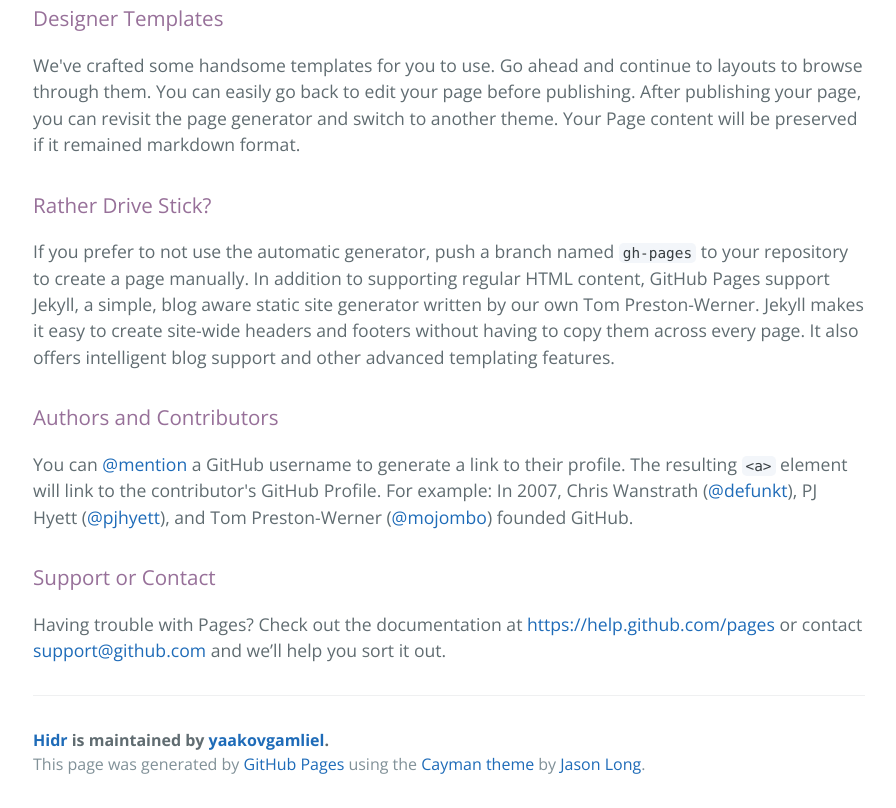
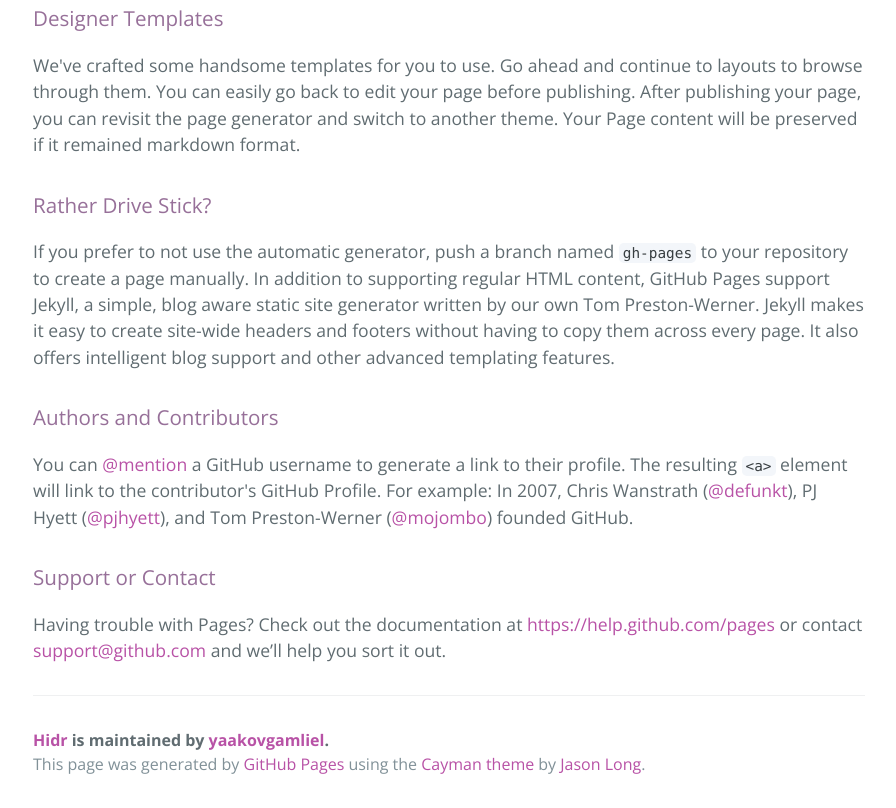
Before and after one commit to yaakovgamliel/Hidr, a plain HTML site: page index.html in a window 1280 px wide. Shown: the part 676-1484 px from the top of the page, without its empty margins (191-1087 px from the left). Drawn offline with nearby package versions, Linux system fonts and the light colour scheme.

Commit message:
changes .a color

```diff
--- a/stylesheets/stylesheet.css
+++ b/stylesheets/stylesheet.css
@@ -10,7 +10,7 @@
   color: #606c71; }
 
 a {
-  color: #1e6bb8;
+  color: #b852a6;
   text-decoration: none; }
   a:hover {
     text-decoration: underline; }
```
